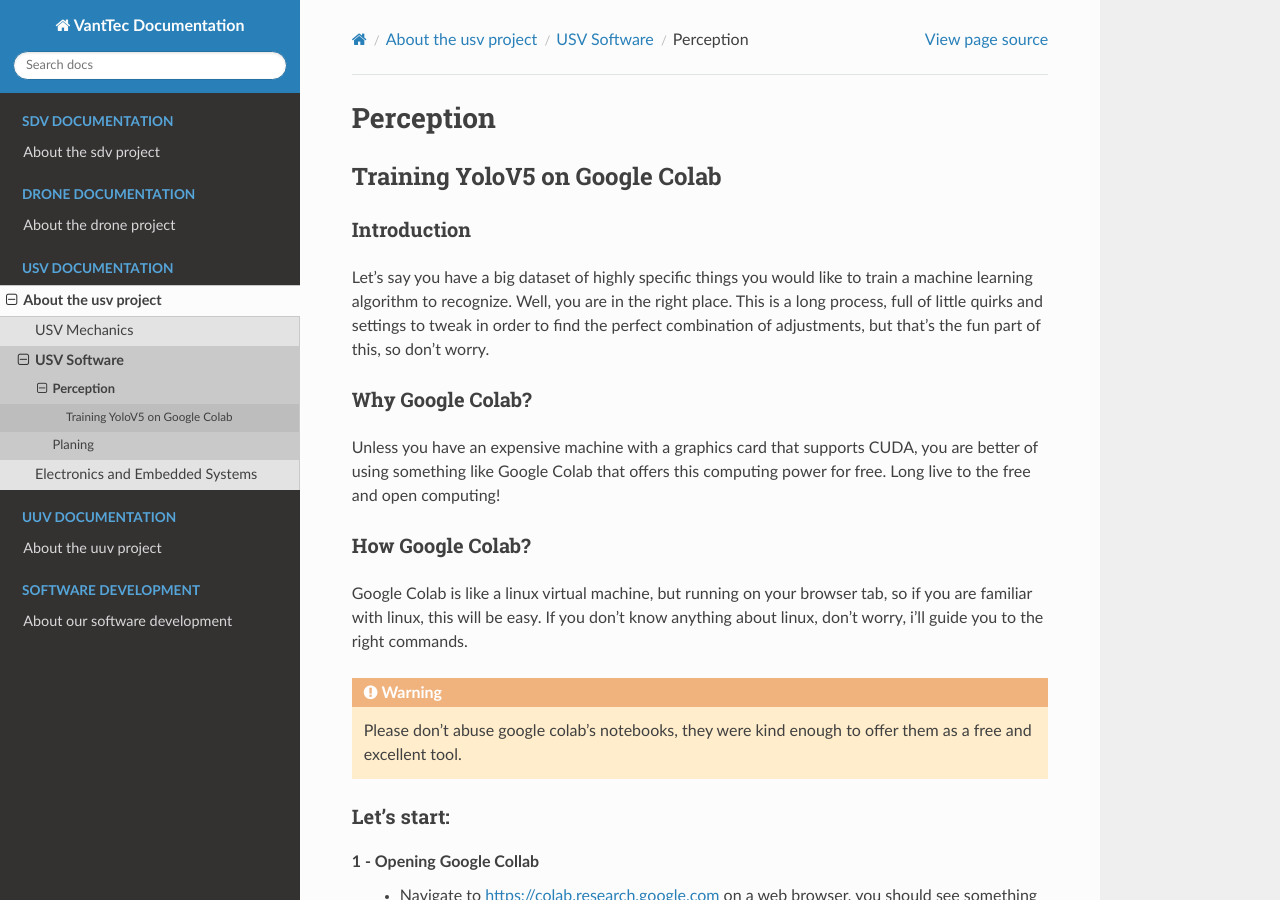
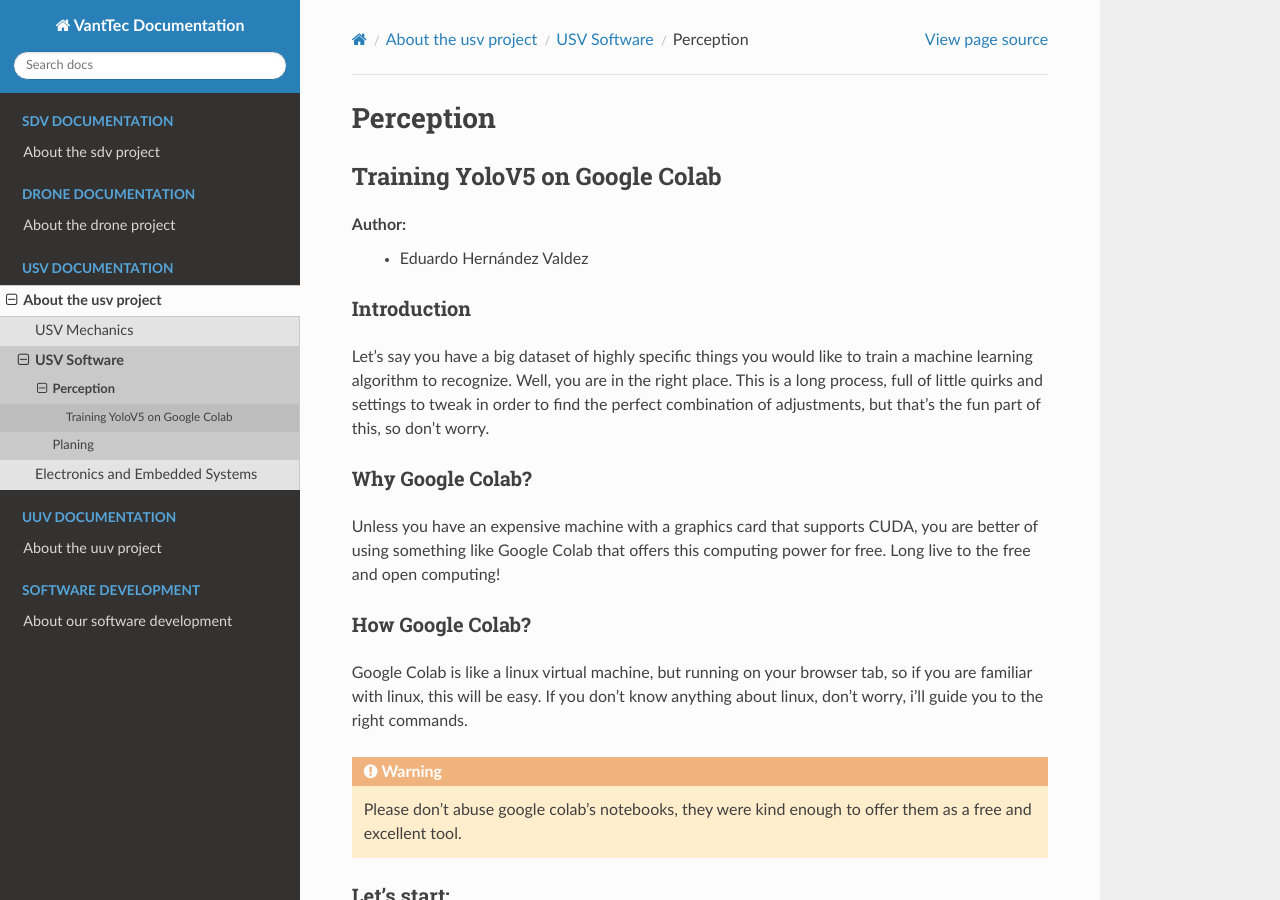
Before and after one commit to vanttec/vanttec_documentation, a Sphinx documentation site: the page built from source/usv/usv_software_perception.rst, in a window 1280 px wide and 900 px high. Built offline with Sphinx 7.4.7 and the Read the Docs theme 2.0.0, drawn with Linux system fonts in a browser that asks for light colours; pages that are not in the unit, such as notebooks, are missing from menus.

Commit message:
agregar author

```diff
--- a/source/usv/usv_software_perception.rst
+++ b/source/usv/usv_software_perception.rst
@@ -3,6 +3,9 @@
 
 Training YoloV5 on Google Colab
 -------------------------------
+
+Author:
+ * Eduardo Hernández Valdez
 
 Introduction
 ************
```
